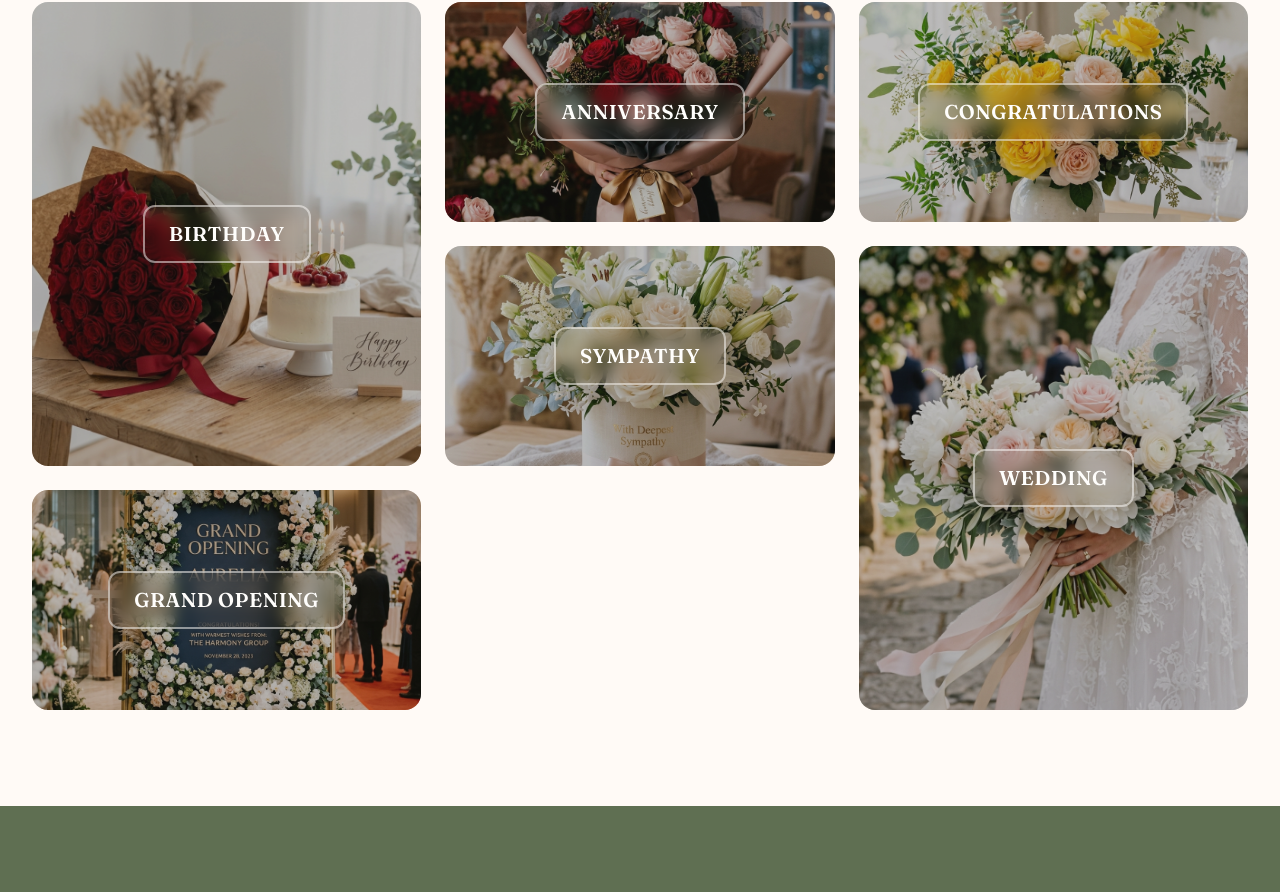
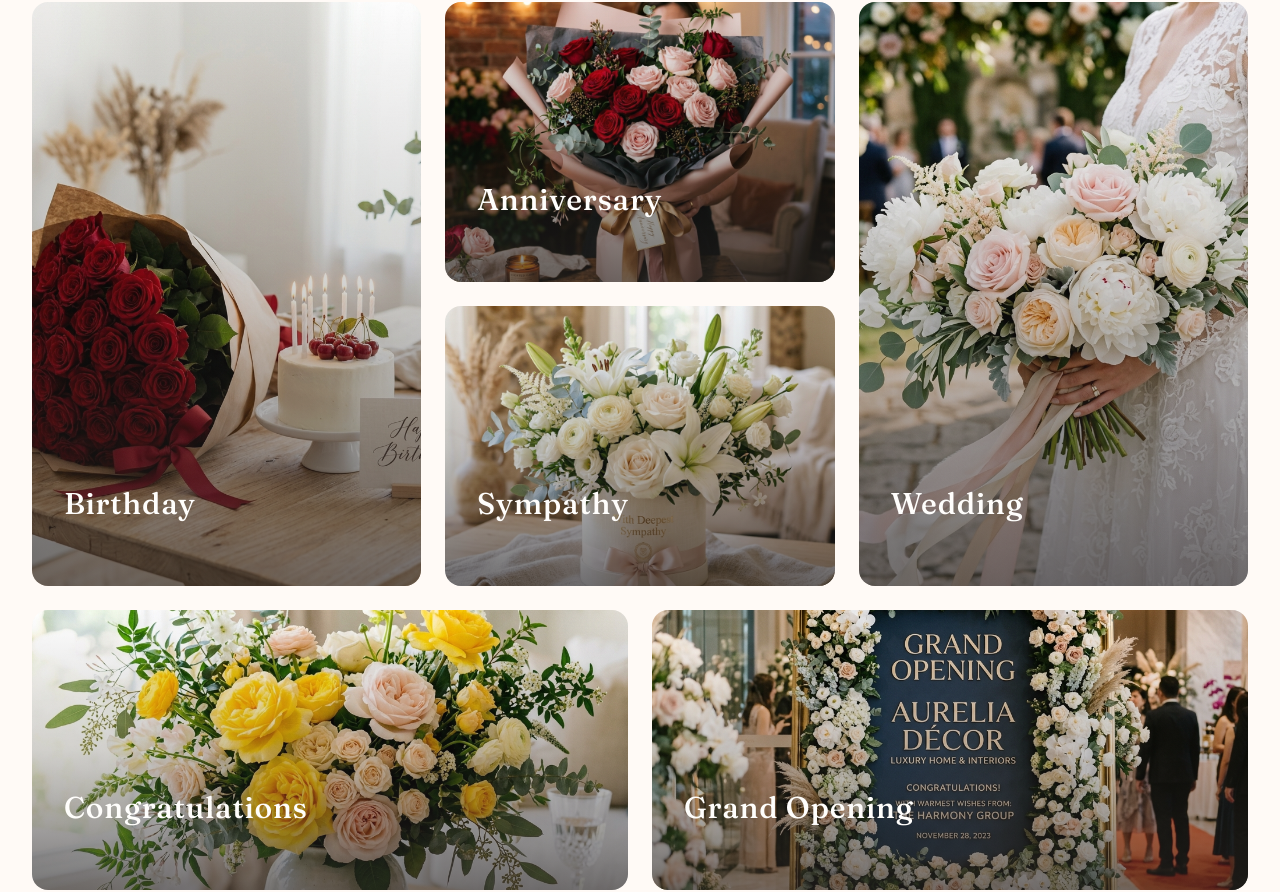
Before and after one commit to Fiorisce-Florist/lily, a Next.js app: page / in a window 1280 px wide. Shown: the part 4782-5674 px from the top of the page. Built offline with nearby package versions, Linux system fonts and the light colour scheme.

Commit message:
feat: improve bento layout in occasion section

```diff
--- a/src/modules/LandingModule/sections/occasion-section.tsx
+++ b/src/modules/LandingModule/sections/occasion-section.tsx
@@ -1,15 +1,52 @@
 import * as React from "react";
 import Image from "next/image";
 import Link from "next/link";
+import { ArrowRight } from "lucide-react";
 import { cn } from "@/lib/utils";
 
 const occasions = [
-  { name: "Birthday", slug: "birthday", image: "/images/landing/occasion-birthday-v3.png", colSpan: "col-span-12 md:col-span-6 lg:col-span-4", rowSpan: "row-span-2" },
-  { name: "Anniversary", slug: "anniversary", image: "/images/landing/occasion-anniversary-new.png", colSpan: "col-span-12 md:col-span-6 lg:col-span-4", rowSpan: "row-span-1" },
-  { name: "Congratulations", slug: "congratulations", image: "/images/landing/occasion-congrats-new.png", colSpan: "col-span-6 md:col-span-6 lg:col-span-4", rowSpan: "row-span-1" },
-  { name: "Sympathy", slug: "sympathy", image: "/images/landing/occasion-sympathy-new.png", colSpan: "col-span-6 md:col-span-6 lg:col-span-4", rowSpan: "row-span-1" },
-  { name: "Wedding", slug: "wedding", image: "/images/landing/occasion-wedding-new.png", colSpan: "col-span-12 md:col-span-6 lg:col-span-4", rowSpan: "row-span-2" },
-  { name: "Grand Opening", slug: "grand-opening", image: "/images/landing/occasion-grand-opening-new.png", colSpan: "col-span-12 lg:col-span-4", rowSpan: "row-span-1" },
+  {
+    name: "Birthday",
+    slug: "birthday",
+    image: "/images/landing/occasion-birthday-v3.png",
+    colSpan: "col-span-12 md:col-span-6 lg:col-span-4",
+    rowSpan: "row-span-1 md:row-span-2",
+  },
+  {
+    name: "Anniversary",
+    slug: "anniversary",
+    image: "/images/landing/occasion-anniversary-new.png",
+    colSpan: "col-span-12 md:col-span-6 lg:col-span-4",
+    rowSpan: "row-span-1",
+  },
+  {
+    name: "Wedding",
+    slug: "wedding",
+    image: "/images/landing/occasion-wedding-new.png",
+    colSpan: "col-span-12 md:col-span-6 lg:col-span-4",
+    rowSpan: "row-span-1 md:row-span-2",
+  },
+  {
+    name: "Sympathy",
+    slug: "sympathy",
+    image: "/images/landing/occasion-sympathy-new.png",
+    colSpan: "col-span-12 md:col-span-6 lg:col-span-4",
+    rowSpan: "row-span-1",
+  },
+  {
+    name: "Congratulations",
+    slug: "congratulations",
+    image: "/images/landing/occasion-congrats-new.png",
+    colSpan: "col-span-12 md:col-span-6 lg:col-span-6",
+    rowSpan: "row-span-1",
+  },
+  {
+    name: "Grand Opening",
+    slug: "grand-opening",
+    image: "/images/landing/occasion-grand-opening-new.png",
+    colSpan: "col-span-12 md:col-span-6 lg:col-span-6",
+    rowSpan: "row-span-1",
+  },
 ];
 
 export function OccasionSection() {
@@ -25,7 +62,7 @@ export function OccasionSection() {
           </p>
         </div>
 
-        <div className="grid grid-cols-12 auto-rows-[220px] gap-4 sm:gap-6">
+        <div className="grid grid-cols-12 auto-rows-[200px] md:auto-rows-[240px] lg:auto-rows-[280px] gap-4 sm:gap-6">
           {occasions.map((occasion) => (
             <Link
               key={occasion.slug}
@@ -36,17 +73,24 @@ export function OccasionSection() {
                 occasion.rowSpan
               )}
             >
-              <div className="absolute inset-0 z-10 bg-neutral-900/30 transition-colors duration-300 group-hover:bg-neutral-900/50" />
+              <div className="absolute inset-0 z-10 bg-gradient-to-t from-neutral-900/90 via-neutral-900/30 to-transparent opacity-70 transition-opacity duration-500 group-hover:opacity-90" />
               <Image
                 src={occasion.image}
                 alt={occasion.name}
                 fill
-                className="object-cover transition-transform duration-700 group-hover:scale-105"
+                className="object-cover transition-transform duration-700 ease-out group-hover:scale-105"
               />
-              <div className="absolute inset-0 z-20 flex items-center justify-center p-4">
-                <h3 className="font-fraunces text-h4 text-cornsilk-100 border-cornsilk-100/50 border-2 px-6 py-3 font-semibold tracking-wide uppercase backdrop-blur-sm transition-all duration-300 group-hover:border-cornsilk-100 group-hover:bg-cornsilk-100/10 rounded-lg text-center">
-                  {occasion.name}
-                </h3>
+              <div className="absolute inset-0 z-20 flex flex-col justify-end p-6 sm:p-8">
+                <div className="transform transition-transform duration-500 ease-out group-hover:-translate-y-2">
+                  <h3 className="font-fraunces text-2xl sm:text-3xl text-cornsilk-100 font-medium tracking-wide">
+                    {occasion.name}
+                  </h3>
+                  <div className="mt-3 overflow-hidden">
+                    <span className="flex items-center text-sm font-medium text-cornsilk-100/90 transform translate-y-full opacity-0 transition-all duration-500 ease-out group-hover:translate-y-0 group-hover:opacity-100">
+                      Shop Collection <ArrowRight className="ml-2 h-4 w-4" />
+                    </span>
+                  </div>
+                </div>
               </div>
             </Link>
           ))}
```
